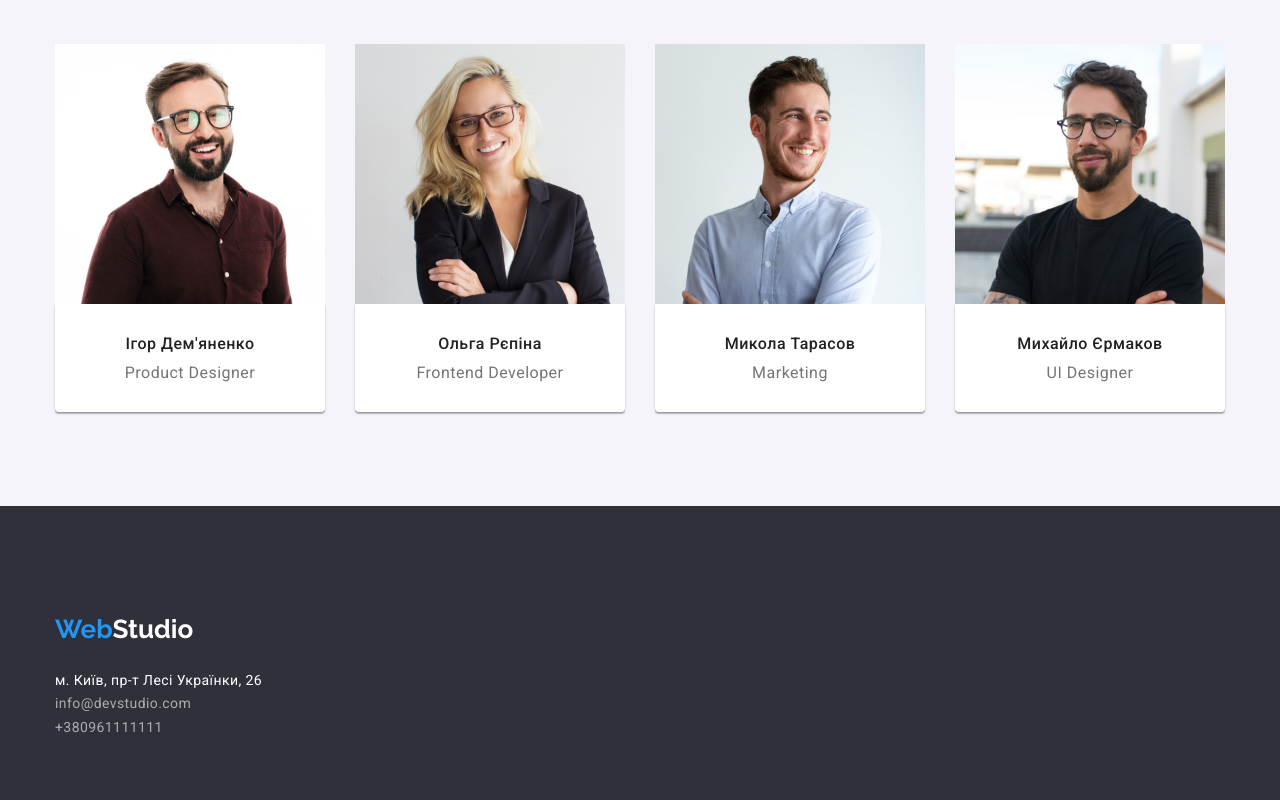
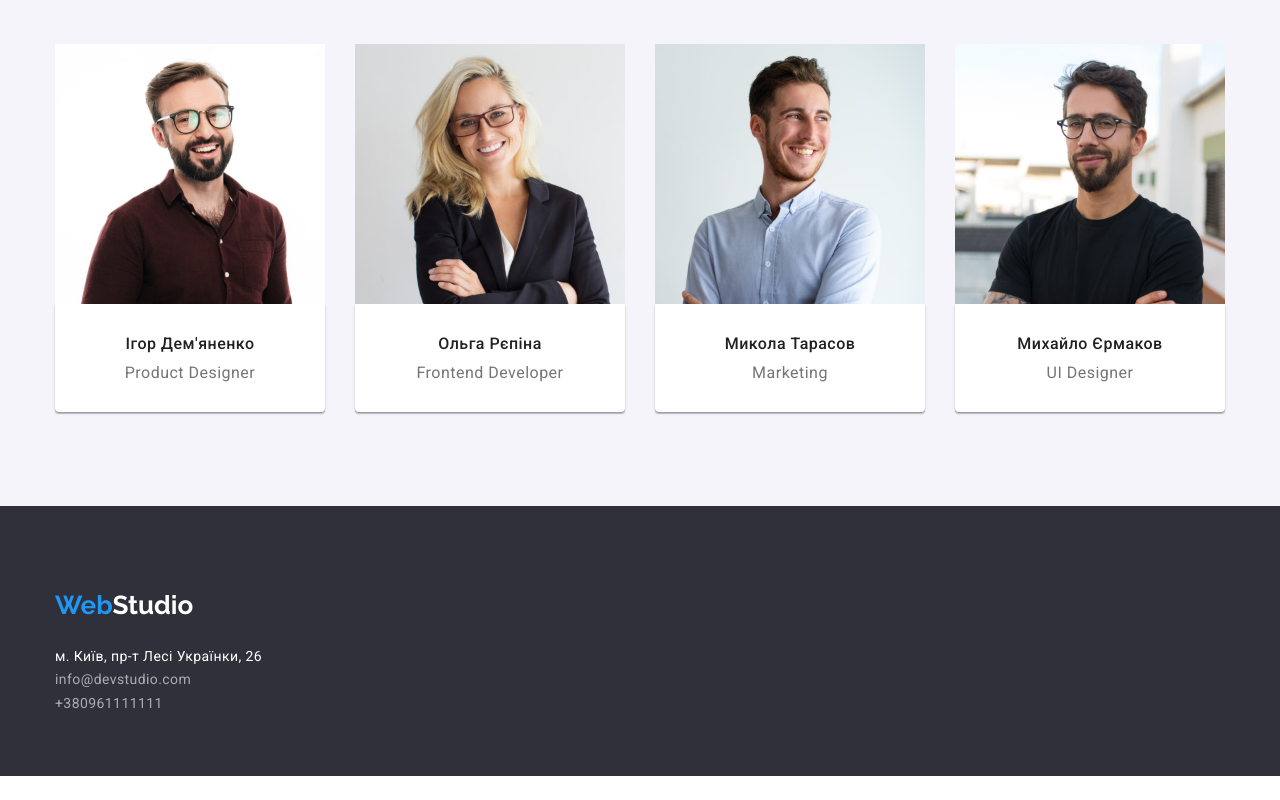
Before and after one commit to Jaruk111/goit-markup-hw-03, a plain HTML site: page index.html in a window 1280 px wide. Shown: the part 1644-2444 px from the top of the page. After the commit the page ends 2420 px from the top, so only its background shows below. Drawn offline with Linux system fonts and the light colour scheme.

Commit message:
фінальні виправлення

```diff
--- a/css/styles.css
+++ b/css/styles.css
@@ -140,7 +140,6 @@ img {
   margin-right: 0;
 }
 
-
 .contacts-link {
   text-decoration: none;
 
@@ -230,7 +229,7 @@ img {
 .main-button:hover,
 .main-button:focus {
   color: var(--third-text-color);
-  background-color: #188CE8;
+  background-color: #188ce8;
 }
 
 /* заголовки секцій */
@@ -245,7 +244,7 @@ img {
 }
 /* Наші переваги-feature list*/
 .conteiner.feature-list {
-  background-color:var(--primary-background-color);
+  background-color: var(--primary-background-color);
 
   padding-top: 47px;
   padding-bottom: 47px;
@@ -486,7 +485,7 @@ img {
 
 /* footer */
 
-.section-footer {
+.footer {
   background-color: #2f303a;
 }
 .footer-container {
@@ -496,13 +495,12 @@ img {
   padding-bottom: 60px;
 
   width: 1200px;
-  padding: 0 215;
+  padding-top: 60px;
+  padding-bottom: 60px;
 }
 
 .footer .logo {
   color: var(--third-text-color);
-  padding-top: 24px;
-  margin-bottom: 24px;
 }
 
 .google-link {
@@ -517,6 +515,8 @@ img {
   font-size: 14px;
   line-height: 1.7;
 
+  margin-bottom: 9px;
+
   letter-spacing: 0.03em;
   text-decoration: none;
 }
--- a/index.html
+++ b/index.html
@@ -146,7 +146,6 @@
 
     <!-- footer -->
     <footer class="footer">
-      <section class="section section-footer">
         <div class="container footer-container">
           <a href="./index.html" lang="en" class="logo"><span class="logo-web">Web</span>Studio</a>
           <address class="address">
@@ -165,7 +164,6 @@
             </ul>
           </address>
         </div>
-      </section>
     </footer>
   </body>
 </html>
```
Also changed, not shown: portfolio.html (+0 -2 lines).
